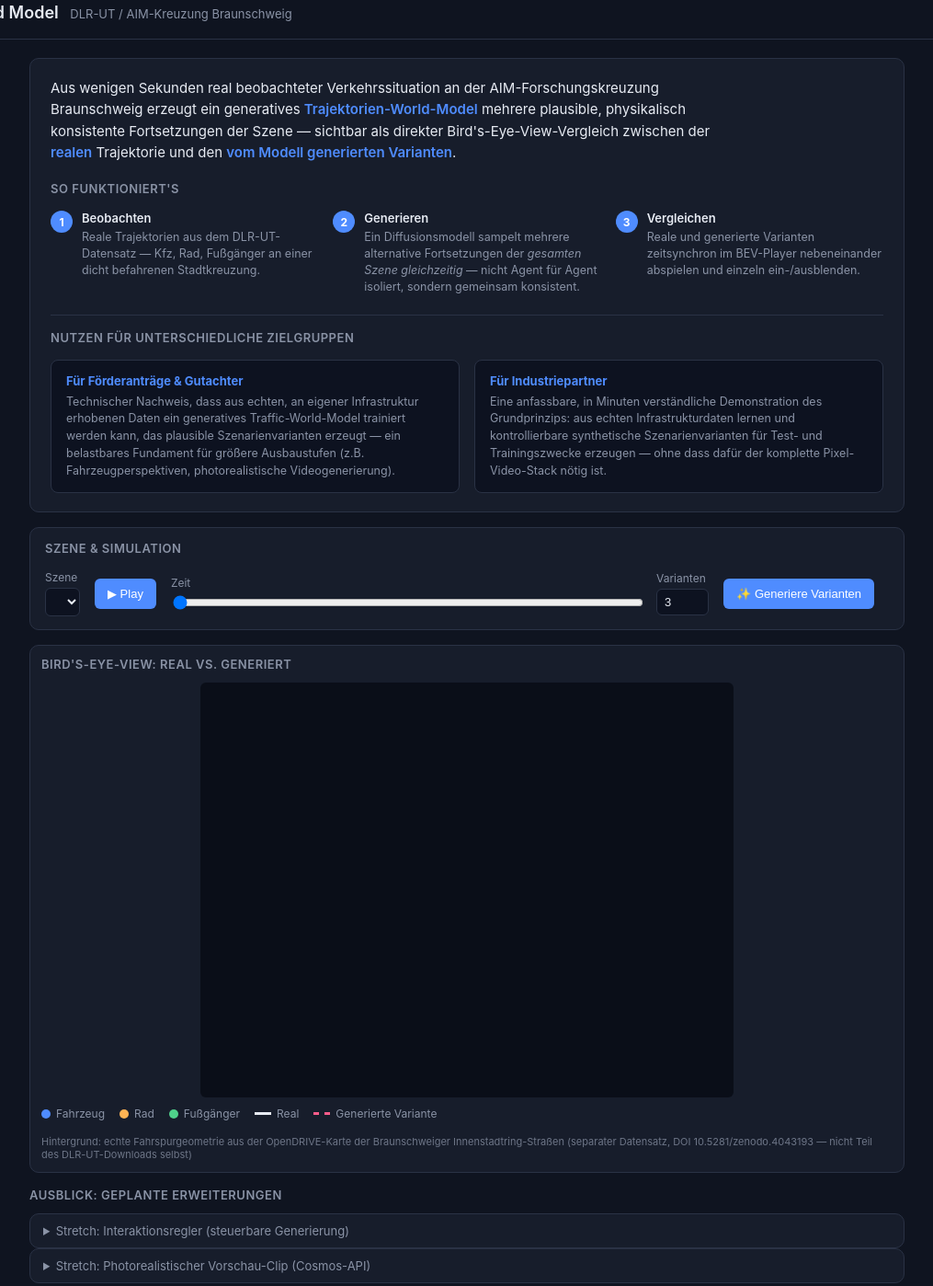
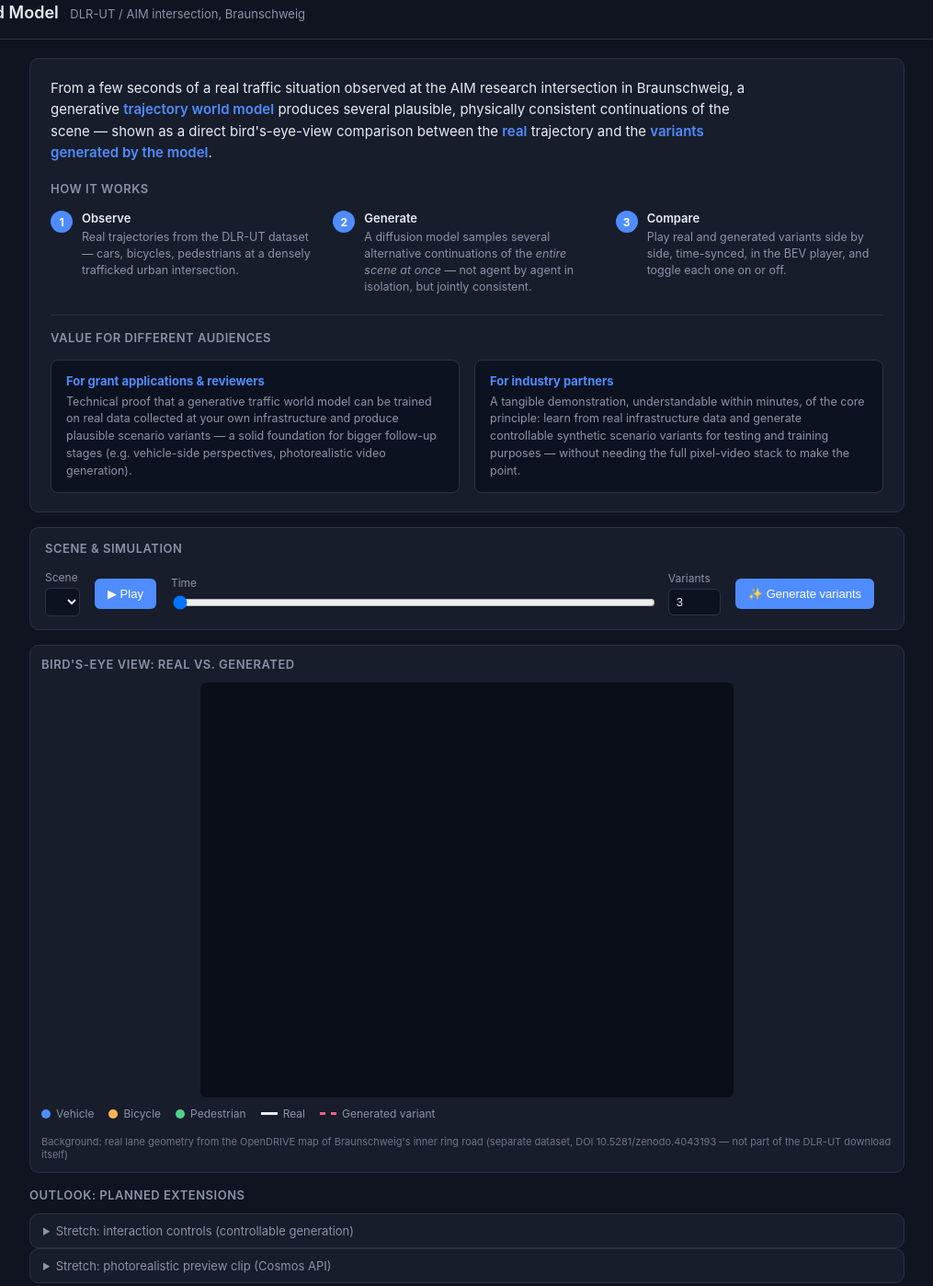
Before and after one commit to ChicDance/traffic-world-model, a plain HTML site: page frontend/index.html in a window 1280 px wide. Shown: the part 11-1409 px from the top of the page at 92% size, without its empty margins (132-1147 px from the left). Drawn offline with Linux system fonts and the light colour scheme; no server answers.

Commit message:
Translate frontend/README to English, disable static asset caching
Translate all UI-facing text and comments in frontend/index.html and
frontend/app.js, plus README.md, to English for the public repo. Also add a
no-store Cache-Control middleware in the FastAPI app: the browser was
repeatedly serving a stale cached app.js/map_background.png across page
loads during development, which is what made the bounding-box rendering fix
look like it hadn't taken effect.

Co-Authored-By: Claude Sonnet 5 <noreply@anthropic.com>

```diff
--- a/frontend/index.html
+++ b/frontend/index.html
@@ -1,5 +1,5 @@
 <!doctype html>
-<html lang="de">
+<html lang="en">
 <head>
   <meta charset="utf-8" />
   <meta name="viewport" content="width=device-width, initial-scale=1" />
@@ -8,126 +8,126 @@
 </head>
 <body>
   <header>
-    <h1>Traffic World Model <span class="subtitle">DLR-UT / AIM-Kreuzung Braunschweig</span></h1>
+    <h1>Traffic World Model <span class="subtitle">DLR-UT / AIM intersection, Braunschweig</span></h1>
     <div id="generator-badge" class="badge">Generator: …</div>
   </header>
 
   <main>
     <section class="about">
       <p class="about-lead">
-        Aus wenigen Sekunden real beobachteter Verkehrssituation an der AIM-Forschungskreuzung
-        Braunschweig erzeugt ein generatives <strong>Trajektorien-World-Model</strong> mehrere
-        plausible, physikalisch konsistente Fortsetzungen der Szene — sichtbar als direkter
-        Bird's-Eye-View-Vergleich zwischen der <strong>realen</strong> Trajektorie und den
-        <strong>vom Modell generierten Varianten</strong>.
+        From a few seconds of a real traffic situation observed at the AIM research
+        intersection in Braunschweig, a generative <strong>trajectory world model</strong>
+        produces several plausible, physically consistent continuations of the scene —
+        shown as a direct bird's-eye-view comparison between the <strong>real</strong>
+        trajectory and the <strong>variants generated by the model</strong>.
       </p>
 
-      <h2 class="section-heading">So funktioniert's</h2>
+      <h2 class="section-heading">How it works</h2>
       <div class="how-it-works">
         <div class="step">
           <span class="step-num">1</span>
           <div>
-            <h3>Beobachten</h3>
-            <p>Reale Trajektorien aus dem DLR-UT-Datensatz — Kfz, Rad, Fußgänger an einer dicht befahrenen Stadtkreuzung.</p>
+            <h3>Observe</h3>
+            <p>Real trajectories from the DLR-UT dataset — cars, bicycles, pedestrians at a densely trafficked urban intersection.</p>
           </div>
         </div>
         <div class="step">
           <span class="step-num">2</span>
           <div>
-            <h3>Generieren</h3>
-            <p>Ein Diffusionsmodell sampelt mehrere alternative Fortsetzungen der <em>gesamten Szene gleichzeitig</em> — nicht Agent für Agent isoliert, sondern gemeinsam konsistent.</p>
+            <h3>Generate</h3>
+            <p>A diffusion model samples several alternative continuations of the <em>entire scene at once</em> — not agent by agent in isolation, but jointly consistent.</p>
           </div>
         </div>
         <div class="step">
           <span class="step-num">3</span>
           <div>
-            <h3>Vergleichen</h3>
-            <p>Reale und generierte Varianten zeitsynchron im BEV-Player nebeneinander abspielen und einzeln ein-/ausblenden.</p>
+            <h3>Compare</h3>
+            <p>Play real and generated variants side by side, time-synced, in the BEV player, and toggle each one on or off.</p>
           </div>
         </div>
       </div>
 
-      <h2 class="section-heading">Nutzen für unterschiedliche Zielgruppen</h2>
+      <h2 class="section-heading">Value for different audiences</h2>
       <div class="benefit-cards">
         <div class="benefit-card">
-          <h3>Für Förderanträge &amp; Gutachter</h3>
+          <h3>For grant applications &amp; reviewers</h3>
           <p>
-            Technischer Nachweis, dass aus echten, an eigener Infrastruktur erhobenen Daten ein
-            generatives Traffic-World-Model trainiert werden kann, das plausible Szenarienvarianten
-            erzeugt — ein belastbares Fundament für größere Ausbaustufen (z.B. Fahrzeugperspektiven,
-            photorealistische Videogenerierung).
+            Technical proof that a generative traffic world model can be trained on real
+            data collected at your own infrastructure and produce plausible scenario
+            variants — a solid foundation for bigger follow-up stages (e.g. vehicle-side
+            perspectives, photorealistic video generation).
           </p>
         </div>
         <div class="benefit-card">
-          <h3>Für Industriepartner</h3>
+          <h3>For industry partners</h3>
           <p>
-            Eine anfassbare, in Minuten verständliche Demonstration des Grundprinzips: aus echten
-            Infrastrukturdaten lernen und kontrollierbare synthetische Szenarienvarianten für
-            Test- und Trainingszwecke erzeugen — ohne dass dafür der komplette Pixel-Video-Stack
-            nötig ist.
+            A tangible demonstration, understandable within minutes, of the core
+            principle: learn from real infrastructure data and generate controllable
+            synthetic scenario variants for testing and training purposes — without
+            needing the full pixel-video stack to make the point.
           </p>
         </div>
       </div>
     </section>
 
     <section class="controls">
-      <h2 class="section-heading">Szene &amp; Simulation</h2>
+      <h2 class="section-heading">Scene &amp; simulation</h2>
       <label>
-        Szene
+        Scene
         <select id="scene-select"></select>
       </label>
 
       <button id="play-btn" class="primary">▶ Play</button>
 
       <label class="range-label">
-        Zeit
+        Time
         <input id="time-slider" type="range" min="0" max="100" value="0" />
       </label>
 
       <label>
-        Varianten
+        Variants
         <input id="n-variants" type="number" min="1" max="8" value="3" />
       </label>
-      <button id="generate-btn" class="primary">✨ Generiere Varianten</button>
+      <button id="generate-btn" class="primary">✨ Generate variants</button>
 
       <div id="variant-toggles" class="variant-toggles"></div>
     </section>
 
     <section class="stage">
-      <h2 class="section-heading">Bird's-Eye-View: Real vs. generiert</h2>
+      <h2 class="section-heading">Bird's-eye view: real vs. generated</h2>
       <canvas id="bev-canvas" width="900" height="700"></canvas>
       <div id="legend" class="legend">
-        <div><span class="dot vehicle"></span> Fahrzeug</div>
-        <div><span class="dot bicycle"></span> Rad</div>
-        <div><span class="dot pedestrian"></span> Fußgänger</div>
+        <div><span class="dot vehicle"></span> Vehicle</div>
+        <div><span class="dot bicycle"></span> Bicycle</div>
+        <div><span class="dot pedestrian"></span> Pedestrian</div>
         <div><span class="line real"></span> Real</div>
-        <div><span class="line variant"></span> Generierte Variante</div>
-        <div class="legend-note">Hintergrund: echte Fahrspurgeometrie aus der OpenDRIVE-Karte der Braunschweiger Innenstadtring-Straßen (separater Datensatz, DOI 10.5281/zenodo.4043193 — nicht Teil des DLR-UT-Downloads selbst)</div>
+        <div><span class="line variant"></span> Generated variant</div>
+        <div class="legend-note">Background: real lane geometry from the OpenDRIVE map of Braunschweig's inner ring road (separate dataset, DOI 10.5281/zenodo.4043193 — not part of the DLR-UT download itself)</div>
       </div>
     </section>
 
     <section class="stretch">
-      <h2 class="section-heading">Ausblick: geplante Erweiterungen</h2>
+      <h2 class="section-heading">Outlook: planned extensions</h2>
       <details>
-        <summary>Stretch: Interaktionsregler (steuerbare Generierung)</summary>
+        <summary>Stretch: interaction controls (controllable generation)</summary>
         <div class="stretch-body">
           <label>
             <input type="checkbox" id="force-cross" disabled />
-            Fußgänger quert trotzdem
+            Pedestrian crosses anyway
           </label>
           <label>
             <input type="checkbox" id="force-brake" disabled />
-            Fahrzeug bremst stärker
+            Vehicle brakes harder
           </label>
           <p class="hint">
-            Noch nicht aktiv — braucht Guidance-Terme im trainierten Modell (Phase B, siehe plan.md).
+            Not active yet — needs guidance terms in the trained model (Phase B, see plan.md).
           </p>
         </div>
       </details>
       <details>
-        <summary>Stretch: Photorealistischer Vorschau-Clip (Cosmos-API)</summary>
+        <summary>Stretch: photorealistic preview clip (Cosmos API)</summary>
         <div class="stretch-body">
-          <div class="video-slot">Noch kein Clip generiert — optionales Stretch-Goal, siehe plan.md Abschnitt 5.</div>
+          <div class="video-slot">No clip generated yet — optional stretch goal, see plan.md section 5.</div>
         </div>
       </details>
     </section>
```
Also changed, not shown: frontend/app.js (+33 -34 lines), 2 other files.
